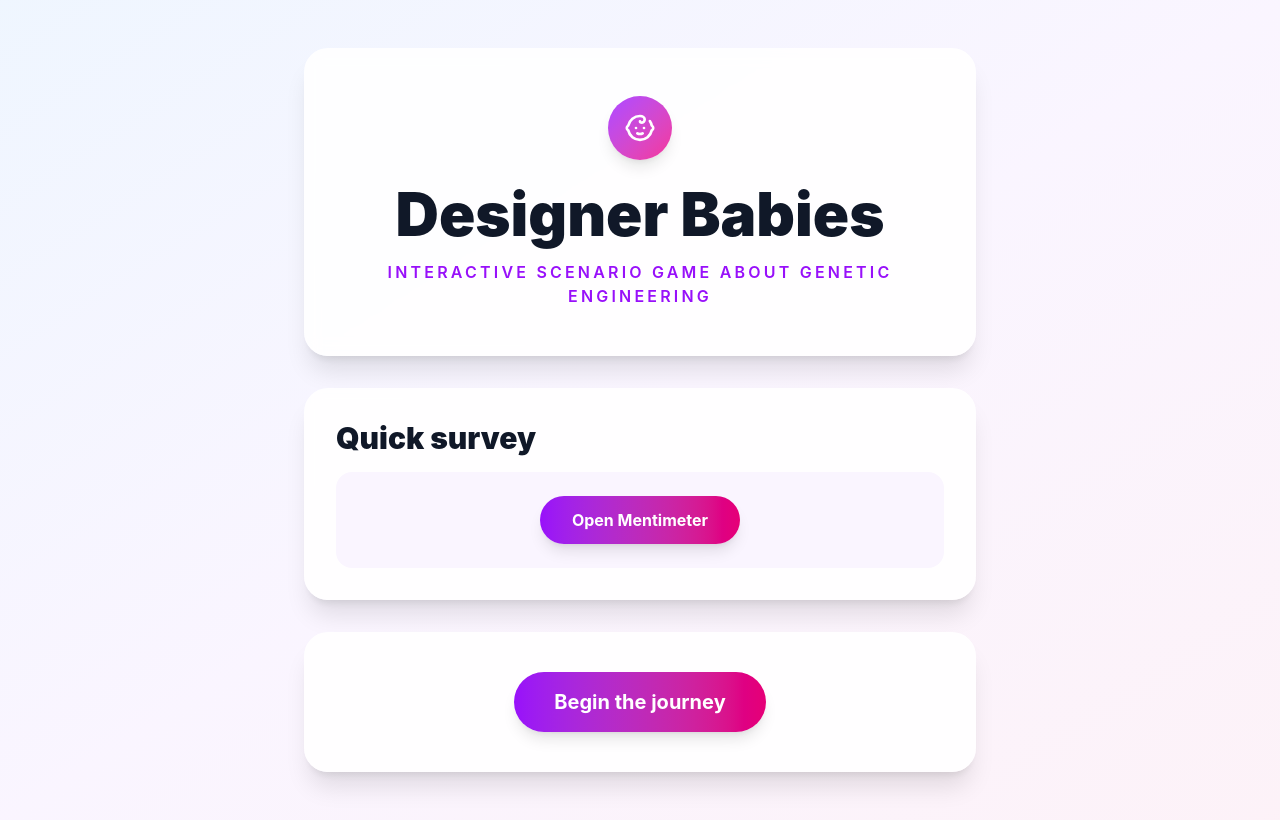
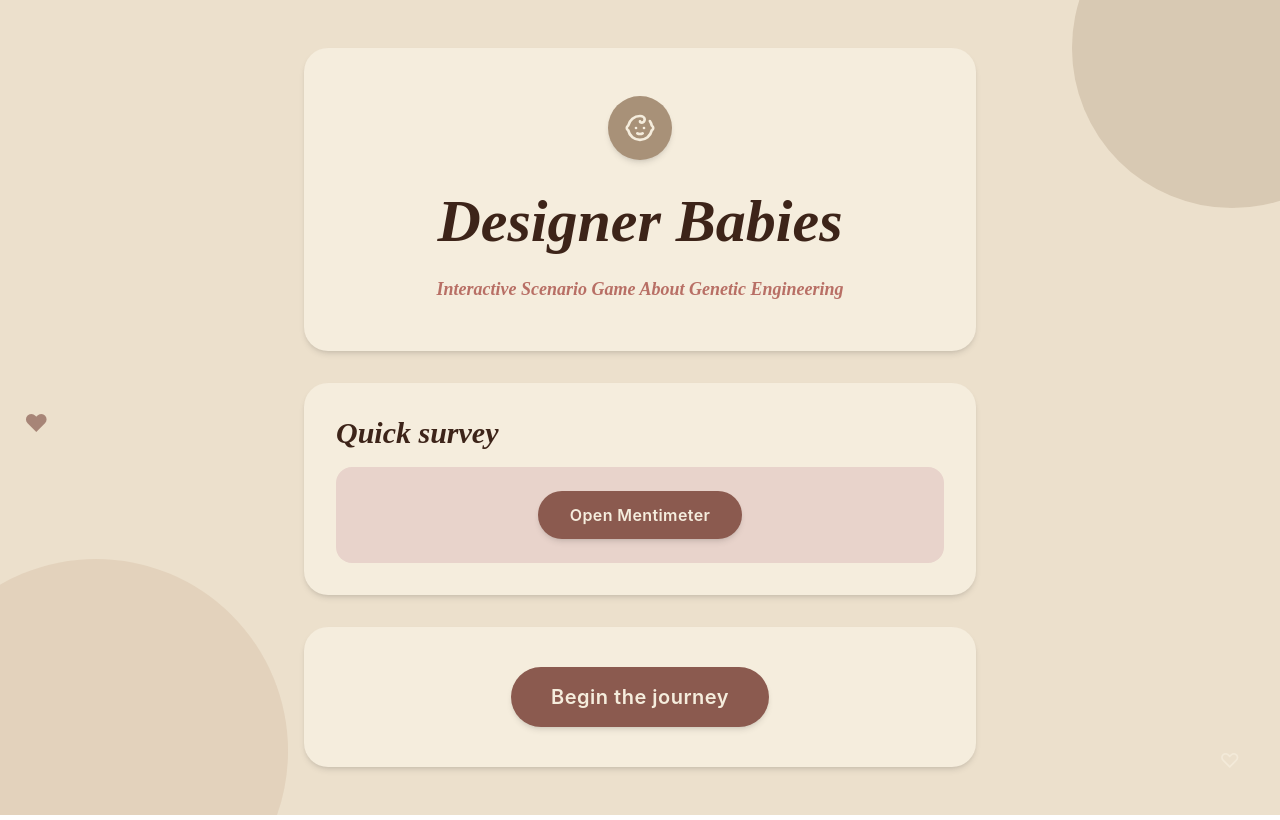
Before and after one commit to anastasia-morf/Designer_babies, a React (Vite) app: page / in a window 1280 px wide. Built offline with nearby package versions, Linux system fonts and the light colour scheme.

Commit message:
Update GameIntro.tsx

```diff
--- a/src/app/components/GameIntro.tsx
+++ b/src/app/components/GameIntro.tsx
@@ -1,9 +1,82 @@
+// import { Baby } from 'lucide-react';
+
+// import { GameMode } from '../App';
+
+// const PRE_GAME_MENTIMETER_LINK =
+//   'https://www.menti.com/algbyyrscrg2';
+
+// interface GameIntroProps {
+//   onModeSelect: (mode: GameMode) => void;
+// }
+
+// export function GameIntro({ onModeSelect }: GameIntroProps) {
+//   return (
+//     <div className="min-h-screen bg-gradient-to-br from-blue-50 via-purple-50 to-pink-50 px-4 py-12 sm:px-6">
+//       <main className="mx-auto w-full max-w-2xl">
+//         <section className="mb-8 rounded-3xl bg-white/90 p-8 text-center shadow-xl backdrop-blur sm:p-12">
+//           <div className="mb-6 flex justify-center">
+//             <div className="rounded-full bg-gradient-to-br from-purple-500 to-pink-500 p-4 shadow-lg">
+//               <Baby className="h-8 w-8 text-white" />
+//             </div>
+//           </div>
+
+//           <h1 className="mb-4 text-5xl font-black text-gray-900 sm:text-6xl">
+//             Designer Babies
+//           </h1>
+
+//           <p className="text-sm font-semibold uppercase tracking-[0.2em] text-purple-600 sm:text-base">
+//             Interactive Scenario Game About Genetic Engineering
+//           </p>
+//         </section>
+
+//         <section className="mb-8 rounded-3xl bg-white/90 p-6 shadow-xl backdrop-blur sm:p-8">
+//           {/* <p className="mb-3 text-sm font-bold uppercase tracking-[0.2em] text-purple-600">
+//             Before you start
+//           </p> */}
+
+//           <h2 className="mb-4 text-2xl font-black text-gray-900 sm:text-3xl">
+//             Quick survey
+//           </h2>
+
+//           <div className="rounded-2xl bg-purple-50 p-6 text-center">
+//             {/* <p className="mb-4 text-sm leading-relaxed text-gray-600 sm:text-base">
+//               Click below to answer the Mentimeter questions. It will open in a
+//               new tab.
+//             </p> */}
+
+//             <a
+//               href={PRE_GAME_MENTIMETER_LINK}
+//               target="_blank"
+//               rel="noopener noreferrer"
+//               className="inline-flex rounded-full bg-gradient-to-r from-purple-600 to-pink-600 px-8 py-3 text-base font-bold text-white shadow-lg transition-all hover:scale-105 hover:from-purple-700 hover:to-pink-700"
+//             >
+//               Open Mentimeter
+//             </a>
+//           </div>
+//         </section>
+
+//         <section className="rounded-3xl bg-white/90 p-8 text-center shadow-xl backdrop-blur sm:p-10">
+//           <button
+//             onClick={() => onModeSelect('narrative')}
+//             className="rounded-full bg-gradient-to-r from-purple-600 to-pink-600 px-10 py-4 text-lg font-bold text-white shadow-lg transition-all hover:scale-105 hover:from-purple-700 hover:to-pink-700 sm:text-xl"
+//           >
+//             Begin the journey
+//           </button>
+
+//           {/* <p className="mx-auto mt-8 max-w-md text-sm leading-relaxed text-gray-600 sm:text-base">
+//             A simulation exploring the ethical dimensions of reproductive
+//             genetic technologies. This is not medical advice or a recommendation
+//             of any technology.
+//           </p> */}
+//         </section>
+//       </main>
+//     </div>
+//   );
+// }
 import { Baby } from 'lucide-react';
-
 import { GameMode } from '../App';
 
-const PRE_GAME_MENTIMETER_LINK =
-  'https://www.menti.com/algbyyrscrg2';
+const PRE_GAME_MENTIMETER_LINK = 'https://www.menti.com/algbyyrscrg2';
 
 interface GameIntroProps {
   onModeSelect: (mode: GameMode) => void;
@@ -11,63 +84,56 @@ interface GameIntroProps {
 
 export function GameIntro({ onModeSelect }: GameIntroProps) {
   return (
-    <div className="min-h-screen bg-gradient-to-br from-blue-50 via-purple-50 to-pink-50 px-4 py-12 sm:px-6">
-      <main className="mx-auto w-full max-w-2xl">
-        <section className="mb-8 rounded-3xl bg-white/90 p-8 text-center shadow-xl backdrop-blur sm:p-12">
+    <div className="relative min-h-screen overflow-hidden bg-[#ECE0CC] px-4 py-12 font-['Inter',sans-serif] text-[#3D2419] sm:px-6">
+      {/* Soft decorative blobs in the corners */}
+      <div className="pointer-events-none absolute -right-28 -top-28 h-80 w-80 rounded-full bg-[#A89178] opacity-30" />
+      <div className="pointer-events-none absolute -bottom-32 -left-24 h-96 w-96 rounded-full bg-[#C5A98C] opacity-25" />
+
+      {/* Tiny floral/heart accents (subtle, like the reference) */}
+      <span className="pointer-events-none absolute left-6 top-1/2 text-2xl text-[#7A4A3F] opacity-60">♥</span>
+      <span className="pointer-events-none absolute bottom-10 right-10 text-xl text-[#F5EDDD] opacity-80">♡</span>
+
+      <main className="relative mx-auto w-full max-w-2xl">
+        {/* Title section */}
+        <section className="mb-8 rounded-3xl bg-[#F5EDDD] p-8 text-center shadow-md sm:p-12">
           <div className="mb-6 flex justify-center">
-            <div className="rounded-full bg-gradient-to-br from-purple-500 to-pink-500 p-4 shadow-lg">
-              <Baby className="h-8 w-8 text-white" />
+            <div className="rounded-full bg-[#A89178] p-4 shadow-md">
+              <Baby className="h-8 w-8 text-[#F5EDDD]" />
             </div>
           </div>
-
-          <h1 className="mb-4 text-5xl font-black text-gray-900 sm:text-6xl">
+          <h1 className="mb-4 font-['Playfair_Display',serif] text-5xl font-black italic leading-tight text-[#3D2419] sm:text-6xl">
             Designer Babies
           </h1>
-
-          <p className="text-sm font-semibold uppercase tracking-[0.2em] text-purple-600 sm:text-base">
+          <p className="font-['Playfair_Display',serif] text-base font-bold italic text-[#B86F65] sm:text-lg">
             Interactive Scenario Game About Genetic Engineering
           </p>
         </section>
 
-        <section className="mb-8 rounded-3xl bg-white/90 p-6 shadow-xl backdrop-blur sm:p-8">
-          {/* <p className="mb-3 text-sm font-bold uppercase tracking-[0.2em] text-purple-600">
-            Before you start
-          </p> */}
-
-          <h2 className="mb-4 text-2xl font-black text-gray-900 sm:text-3xl">
+        {/* Survey section */}
+        <section className="mb-8 rounded-3xl bg-[#F5EDDD] p-6 shadow-md sm:p-8">
+          <h2 className="mb-4 font-['Playfair_Display',serif] text-2xl font-black italic text-[#3D2419] sm:text-3xl">
             Quick survey
           </h2>
-
-          <div className="rounded-2xl bg-purple-50 p-6 text-center">
-            {/* <p className="mb-4 text-sm leading-relaxed text-gray-600 sm:text-base">
-              Click below to answer the Mentimeter questions. It will open in a
-              new tab.
-            </p> */}
-
+          <div className="rounded-2xl bg-[#E8D3CB] p-6 text-center">
             <a
               href={PRE_GAME_MENTIMETER_LINK}
               target="_blank"
               rel="noopener noreferrer"
-              className="inline-flex rounded-full bg-gradient-to-r from-purple-600 to-pink-600 px-8 py-3 text-base font-bold text-white shadow-lg transition-all hover:scale-105 hover:from-purple-700 hover:to-pink-700"
+              className="inline-flex rounded-full bg-[#8B5A4F] px-8 py-3 text-base font-semibold tracking-wide text-[#F5EDDD] shadow-md transition-all hover:scale-105 hover:bg-[#6E4438]"
             >
               Open Mentimeter
             </a>
           </div>
         </section>
 
-        <section className="rounded-3xl bg-white/90 p-8 text-center shadow-xl backdrop-blur sm:p-10">
+        {/* CTA section */}
+        <section className="rounded-3xl bg-[#F5EDDD] p-8 text-center shadow-md sm:p-10">
           <button
             onClick={() => onModeSelect('narrative')}
-            className="rounded-full bg-gradient-to-r from-purple-600 to-pink-600 px-10 py-4 text-lg font-bold text-white shadow-lg transition-all hover:scale-105 hover:from-purple-700 hover:to-pink-700 sm:text-xl"
+            className="rounded-full bg-[#8B5A4F] px-10 py-4 text-lg font-semibold tracking-wide text-[#F5EDDD] shadow-md transition-all hover:scale-105 hover:bg-[#6E4438] sm:text-xl"
           >
             Begin the journey
           </button>
-
-          {/* <p className="mx-auto mt-8 max-w-md text-sm leading-relaxed text-gray-600 sm:text-base">
-            A simulation exploring the ethical dimensions of reproductive
-            genetic technologies. This is not medical advice or a recommendation
-            of any technology.
-          </p> */}
         </section>
       </main>
     </div>
```
